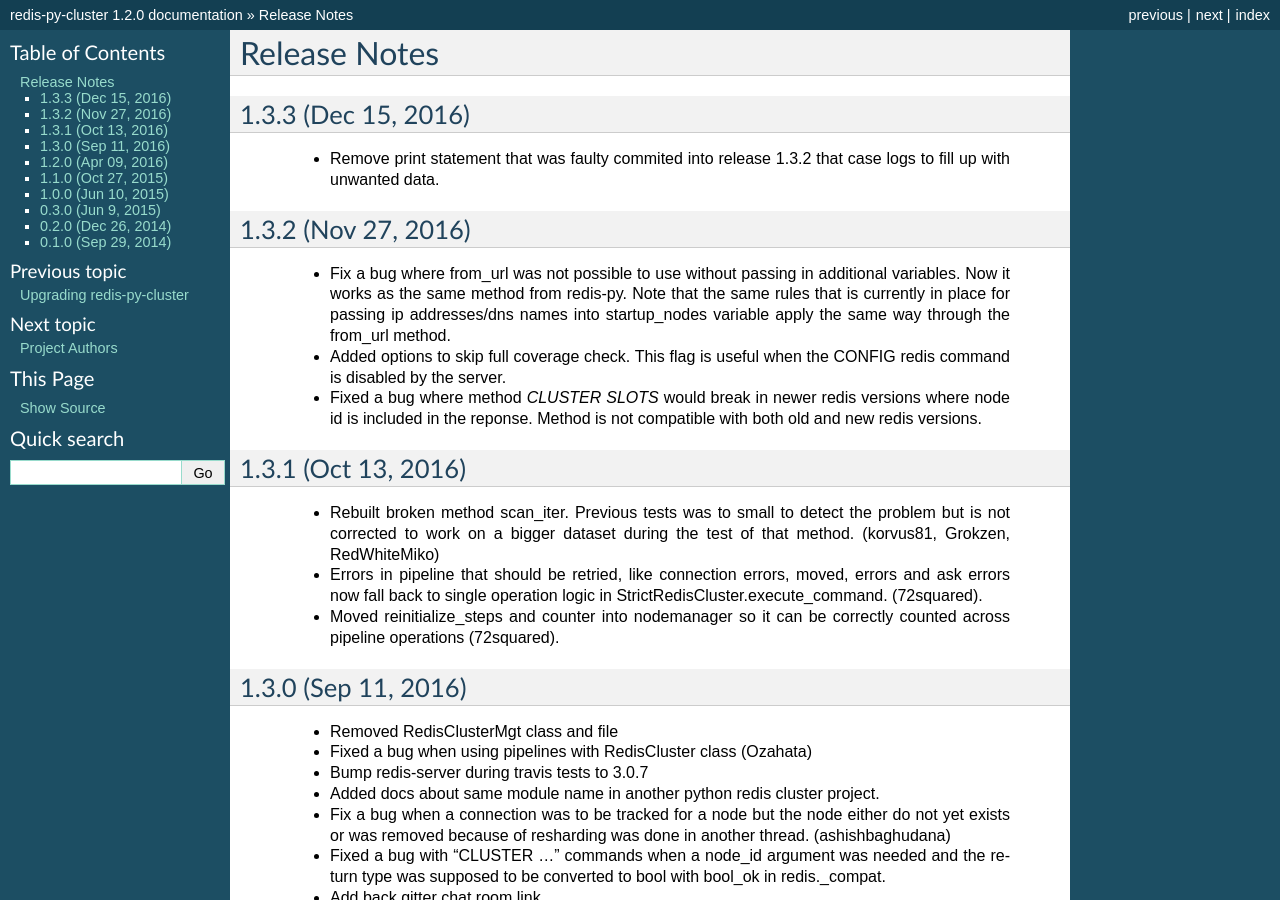
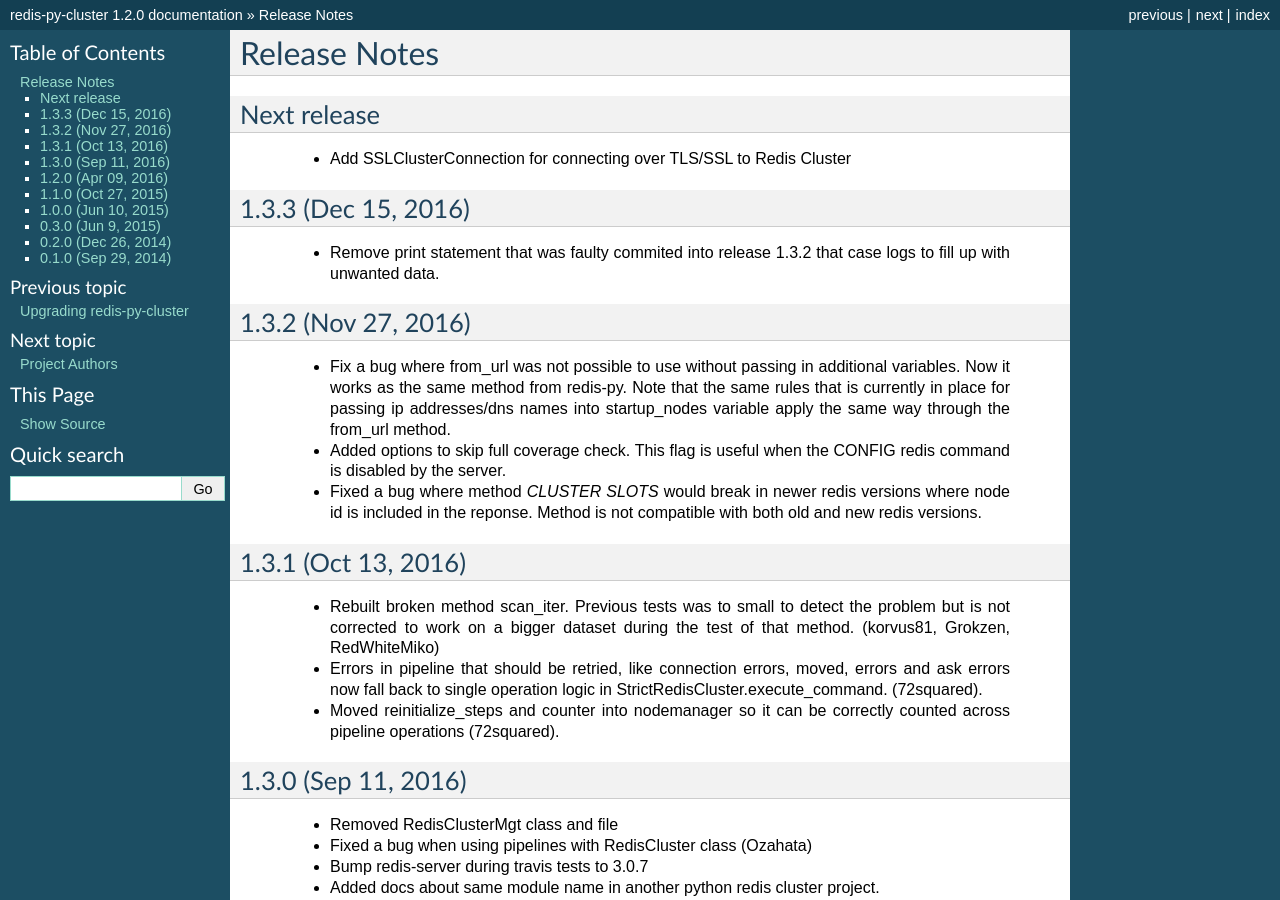
Before and after one commit to Grokzen/redis-py-cluster, a Sphinx documentation site: the page built from docs/release-notes.rst, in a window 1280 px wide and 900 px high. Built offline with Sphinx 7.4.7, drawn with Linux system fonts in a browser that asks for light colours.

Commit message:
Move change notes to release-notes.rst “Next release” section; add name to authors file

```diff
--- a/docs/authors.rst
+++ b/docs/authors.rst
@@ -21,3 +21,4 @@
  - baranbartu - https://github.com/baranbartu
  - monklof - https://github.com/monklof
  - dutradda - https://github.com/dutradda
+ - Doug Kent - https://github.com/dkent
--- a/docs/release-notes.rst
+++ b/docs/release-notes.rst
@@ -1,5 +1,10 @@
 Release Notes
 =============
+
+Next release
+------------
+
+    * Add SSLClusterConnection for connecting over TLS/SSL to Redis Cluster
 
 1.3.3 (Dec 15, 2016)
 --------------------
```
Also changed, not shown: 1 other file.
